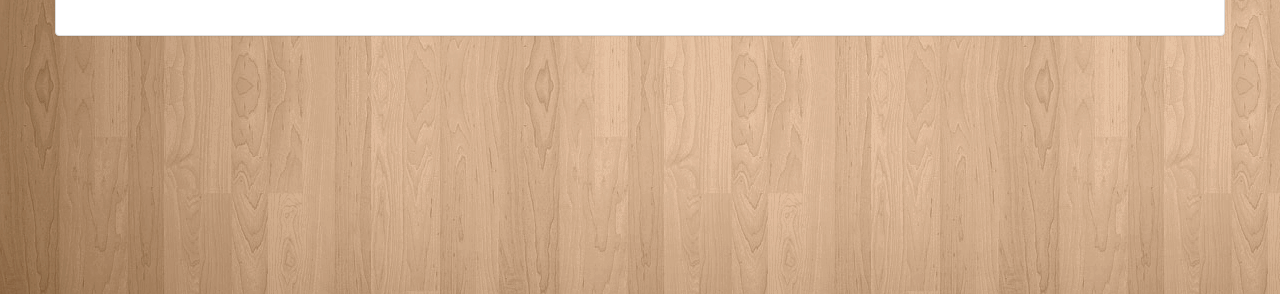
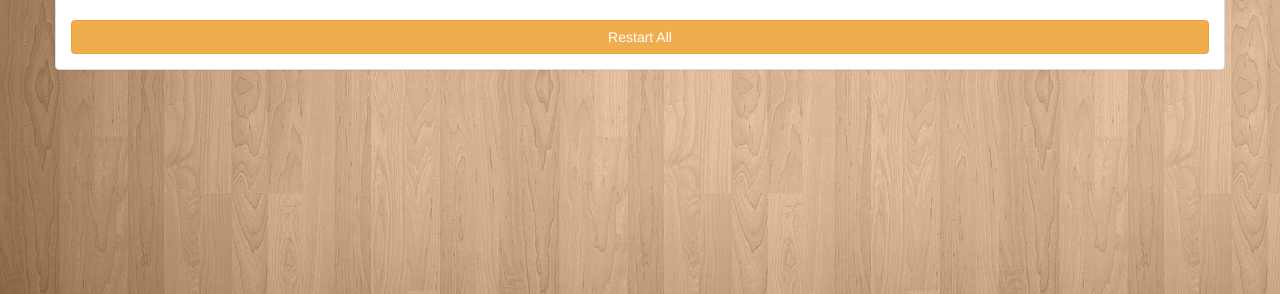
Before and after one commit to Harshilpatel134/Hackathon_2017_Fall, a Flask app: page / in a window 1280 px wide. Shown: the part 413-707 px from the top of the page. Run offline with Flask 2, Linux system fonts and the light colour scheme; data that the repository does not hold is empty; some libraries are stand-ins or nearby versions.

Commit message:
add restart all container funcionality

```diff
--- a/src/main.py
+++ b/src/main.py
@@ -17,7 +17,7 @@ def index():
     return render_template('index.html', record=record)
 
 @app.route("/restart", methods=['POST'])
-def stop():
+def restart():
     docker_client = docker.from_env()
     start_container_id = request.form.get("start")
     stop_container_id = request.form.get("stop")
@@ -25,6 +25,16 @@ def stop():
         docker_client.containers.get(start_container_id).start()
     if stop_container_id:
         docker_client.containers.get(stop_container_id).stop()
+    docker_monitor.run()
+    return redirect("/")
+
+@app.route("/restart_all", methods=['POST'])
+def restart_all():
+    docker_client = docker.from_env()
+    restart_container = request.form.get("restart")
+    if restart_container:
+        for id in docker_client.containers.list(all):
+            docker_client.containers.get(id.short_id).restart()
     docker_monitor.run()
     return redirect("/")
 
--- a/src/templates/index.html
+++ b/src/templates/index.html
@@ -53,6 +53,9 @@
 {% endif %}
                             </table>
                         </form>
+                        <form action="/restart_all" method="post">
+                            <button class="btn btn-md btn-warning btn-block no-under-line" name="restart" type="submit" value="submit">Restart All</button>
+                        </form>
                     </div>
                 </div>
             </div>
```
